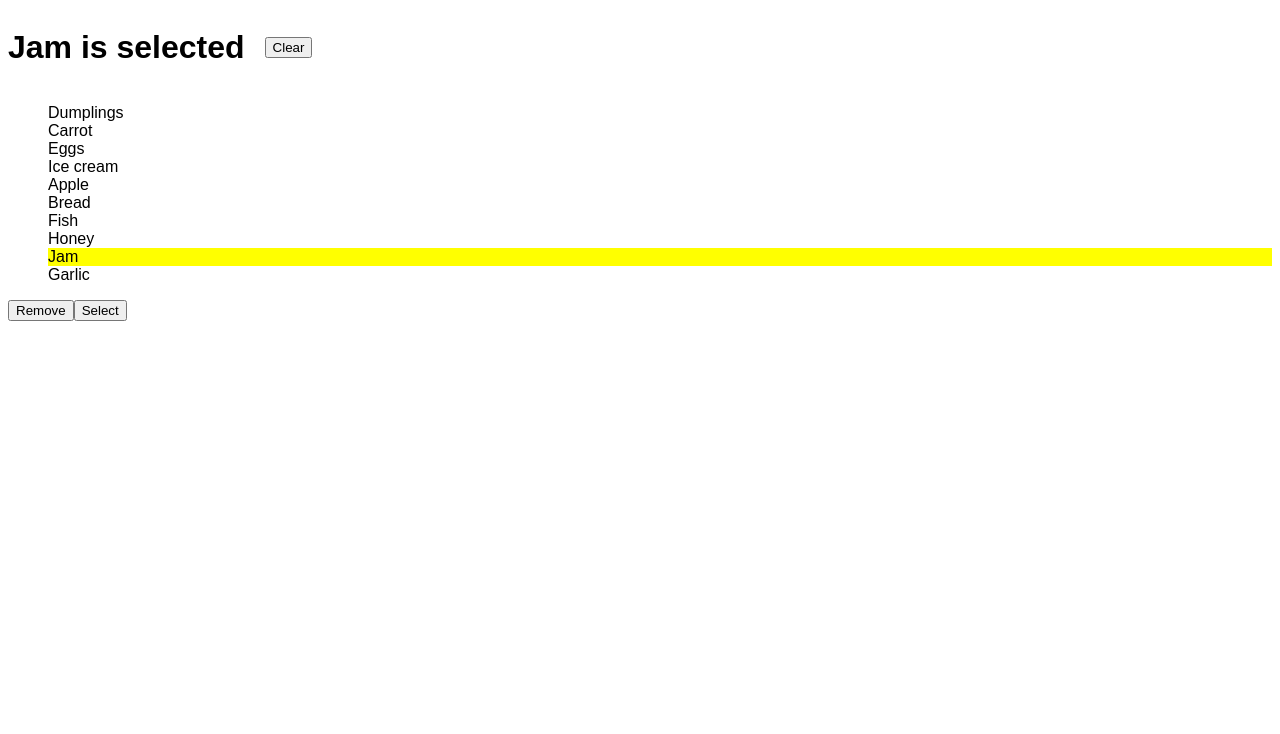
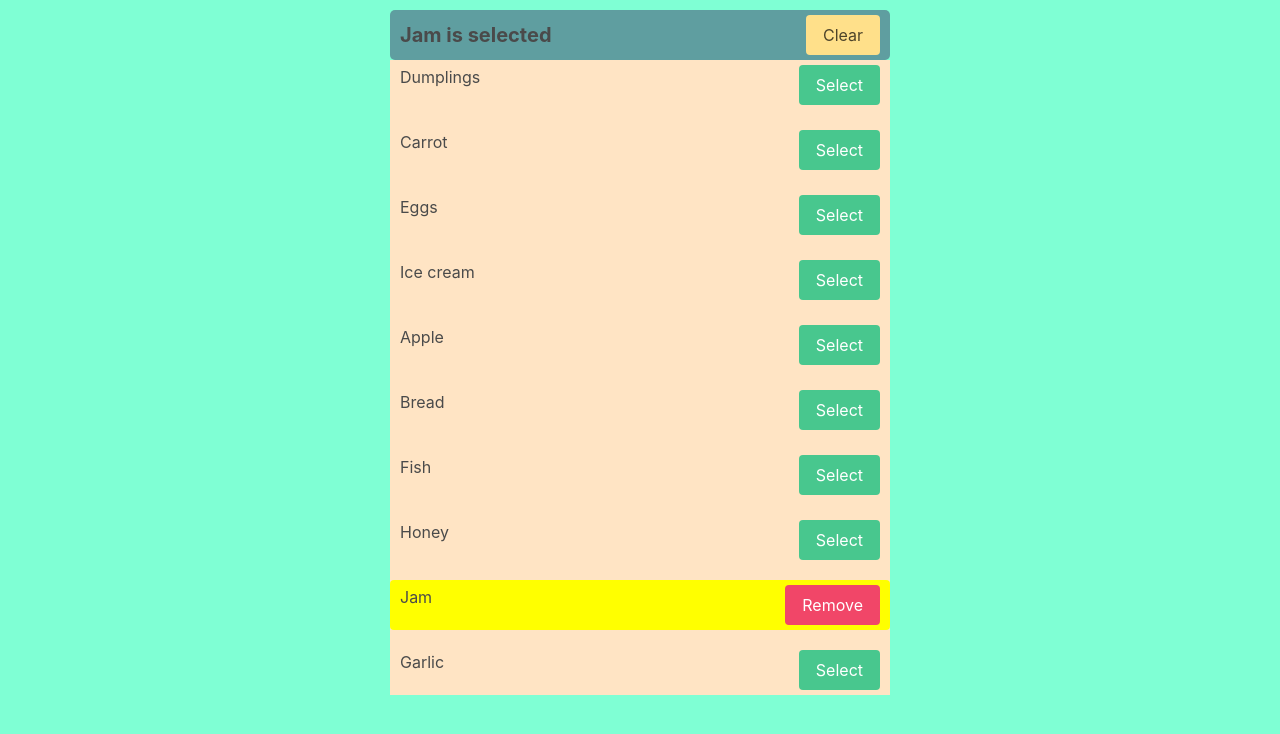
Before and after one commit to mate-academy/react_goods-selector, a React (Create React App) app: page / in a window 1280 px wide. Shown: the top 734 px of the page. Built offline with nearby package versions, Linux system fonts and the light colour scheme.

Commit message:
solution

```diff
--- a/package.json
+++ b/package.json
@@ -7,11 +7,12 @@
   "license": "GPL-3.0",
   "dependencies": {
     "@cypress/react": "^5.12.4",
-    "bulma": "^0.9.3",
+    "bulma": "^0.9.4",
     "classnames": "^2.3.1",
     "react": "^17.0.2",
     "react-dom": "^17.0.2",
-    "react-scripts": "^4.0.3"
+    "react-scripts": "^4.0.3",
+    "uuid": "^8.3.2"
   },
   "devDependencies": {
     "@cypress/webpack-dev-server": "^1.8.4",
--- a/public/index.html
+++ b/public/index.html
@@ -3,6 +3,7 @@
   <head>
     <meta charset="utf-8" />
     <meta name="viewport" content="width=device-width, initial-scale=1" />
+    <link rel="stylesheet" href="https://cdn.jsdelivr.net/npm/bulma@0.9.4/css/bulma.min.css">
     <title>Static list of todos</title>
   </head>
   <body>
--- a/src/App.scss
+++ b/src/App.scss
@@ -1,20 +1,46 @@
 html {
   font-family: Arial, "Helvetica Neue", Helvetica, sans-serif;
+  background-color: aquamarine;
 }
 
 .App {
+  margin: 0 auto;
+  padding-top: 10px;
+  width: 500px;
+
   &__header {
+    min-height: 50px;
     display: flex;
+    justify-content: space-between;
     align-items: center;
     gap: 20px;
+    background-color: cadetblue;
+    border-radius: 5px;
+    padding: 0 10px;
   }
+
+  &__title {
+    font-size: 20px;
+    font-weight: bold;
+  }
+}
+
+ul {
+  display: flex;
+  gap: 15px;
+  flex-direction: column;
+  padding: 0;
+  justify-content: center;
+  background-color: bisque;
 }
 
 .Good {
   display: flex;
-  gap: 10px;
+  justify-content: space-between;
+  padding: 5px 10px;
 
   &--active {
     background-color: #ff0;
+    border-radius: 4px;
   }
 }
--- a/src/App.tsx
+++ b/src/App.tsx
@@ -1,51 +1,109 @@
 import React from 'react';
 import './App.scss';
 
-// import goodsFromServer from './goods';
+import goodsFromServer from './goods';
 
-export const App: React.FC = () => {
+type State = {
+  selectedGood: string[];
+};
+
+export class App extends React.Component<{}, State> {
+  state: Readonly<State> = {
+    selectedGood: ['Jam'],
+  };
+
+  getTitle = () => {
+    const { selectedGood } = this.state;
+
+    if (selectedGood.length === 0) {
+      return 'No goods selected';
+    }
+
+    if (selectedGood.length === 1) {
+      return `${selectedGood[0]} is selected`;
+    }
+
+    return `${selectedGood.slice(0, selectedGood.length - 1).join(', ')} and ${selectedGood[selectedGood.length - 1]}`;
+  };
+
+  clearList = () => {
+    this.setState({ selectedGood: [] });
+  };
+
+  selectGood = (good: string) => {
+    this.setState((prev) => ({
+      selectedGood: [...prev.selectedGood, good],
+    }));
+  };
+
+  removeGood = (good: string) => {
+    this.setState((prev) => (
+      {
+        selectedGood: [...prev.selectedGood.filter(elem => elem !== good)],
+      }
+    ));
+  };
+
+  render() {
+    const { selectedGood } = this.state;
+
     return (
       <main className="App">
         <header className="App__header">
           <h1 className="App__title">
-          Jam is selected
+            {this.getTitle()}
           </h1>
 
+          {selectedGood.length
+            ? (
               <button
                 type="button"
-          className="App__clear"
+                className="App__clear button is-warning"
+                onClick={this.clearList}
               >
                 Clear
               </button>
+            )
+            : null}
         </header>
 
         <ul>
-        <li className="Good">Dumplings</li>
-        <li className="Good">Carrot</li>
-        <li className="Good">Eggs</li>
-        <li className="Good">Ice cream</li>
-        <li className="Good">Apple</li>
-        <li className="Good">Bread</li>
-        <li className="Good">Fish</li>
-        <li className="Good">Honey</li>
-        <li className="Good Good--active">Jam</li>
-        <li className="Good">Garlic</li>
-      </ul>
-
-      {/* Put required buttons into each Good */}
+          {
+            goodsFromServer.map(good => (
+              // eslint-disable-next-line max-len
+              <li
+                key={good}
+                className={selectedGood.includes(good)
+                  ? 'Good Good--active'
+                  : 'Good'}
+              >
+                {good}
+                {
+                  !selectedGood.includes(good)
+                    ? (
                       <button
                         type="button"
-        className="Good__remove"
+                        className="Good__select button is-success"
+                        onClick={() => this.selectGood(good)}
+                      >
+                        Select
+                      </button>
+                    )
+                    : (
+                      <button
+                        type="button"
+                        className="Good__remove button is-danger"
+                        onClick={() => this.removeGood(good)}
                       >
                         Remove
                       </button>
-
-      <button
-        type="button"
-        className="Good__select"
-      >
-        Select
-      </button>
+                    )
+                }
+              </li>
+            ))
+          }
+        </ul>
       </main>
     );
-};
+  }
+}
```
Also changed, not shown: 1 other file (tests, documents, lock files or other folders). Lines whose indentation alone changed are shown as unchanged.
